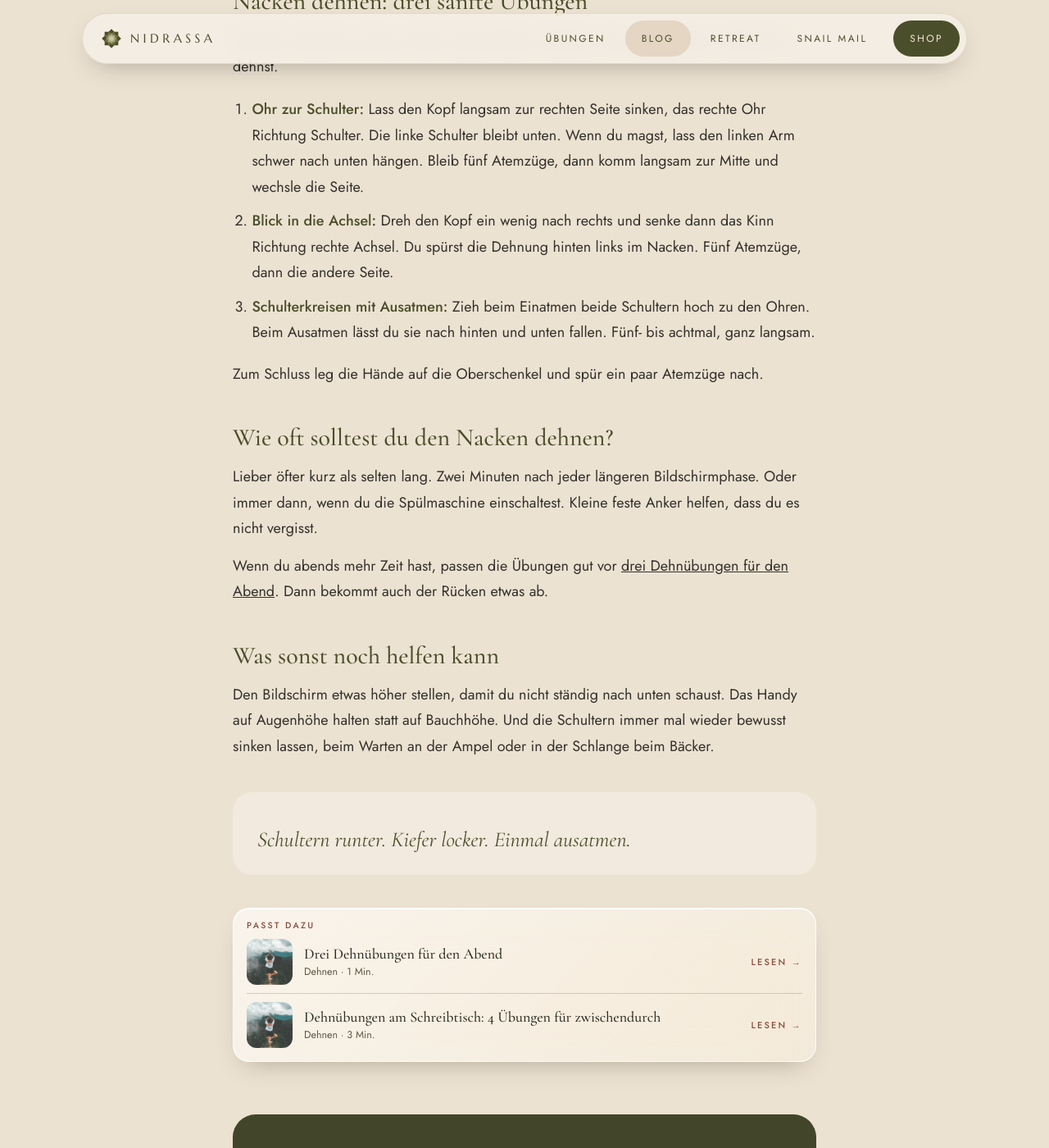
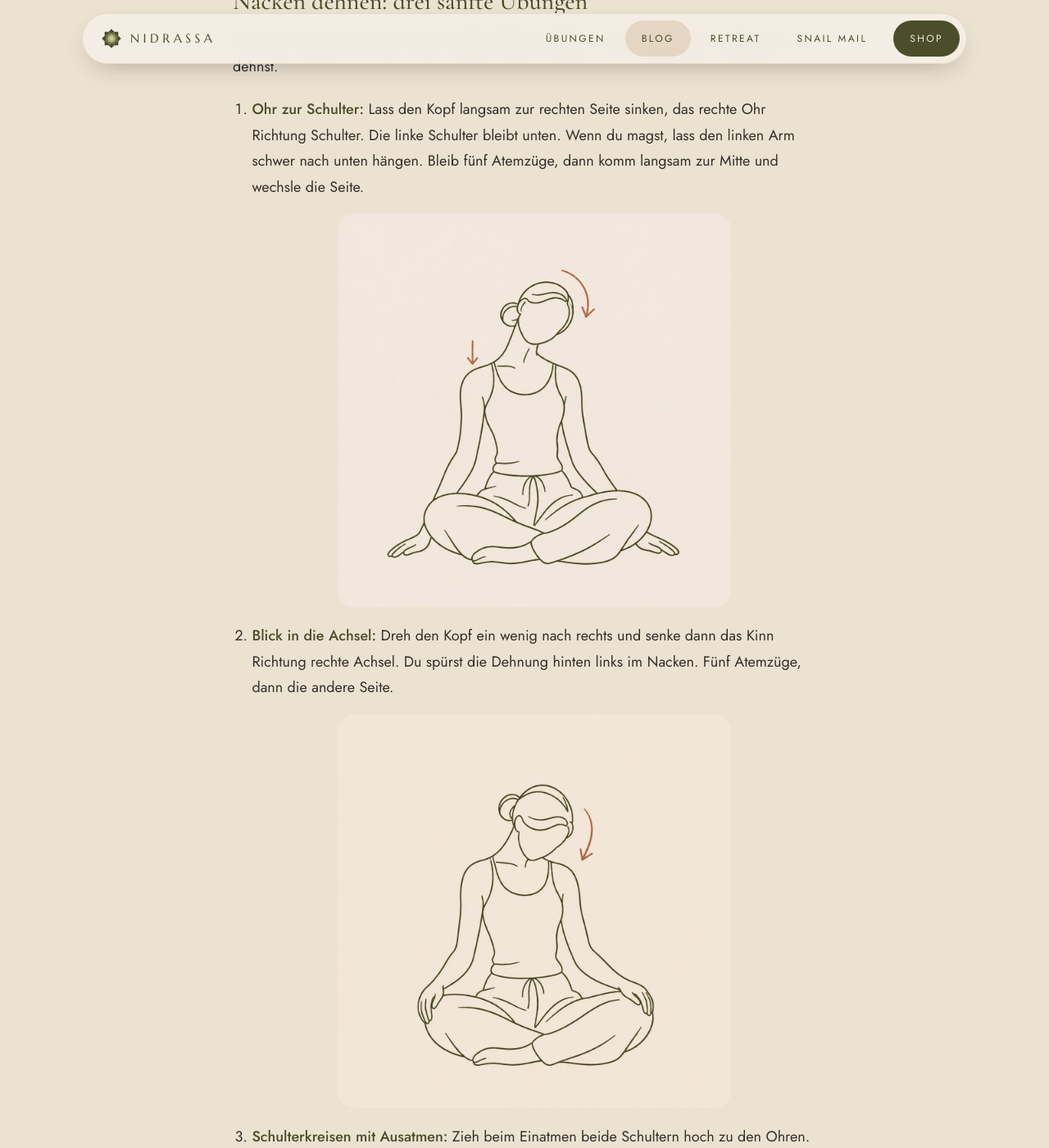
Before and after one commit to Alephantom/nidrassa, a Jekyll site: the page built from _posts/2026-10-16-nacken-verspannt-3-sanfte-dehnuebungen.md, in a window 1280 px wide and 1400 px high, scrolled down 1651 px. Shown: the whole window at 82% size. Built offline with Jekyll 4.4.1, drawn with Linux system fonts in a browser that asks for light colours.

Commit message:
Blog Nacken dehnen: Linienzeichnungen unter den 3 Übungen (#44)

```diff
--- a/_posts/2026-10-16-nacken-verspannt-3-sanfte-dehnuebungen.md
+++ b/_posts/2026-10-16-nacken-verspannt-3-sanfte-dehnuebungen.md
@@ -28,8 +28,11 @@ Viele Haltungen im Alltag ziehen den Kopf nach vorn und die Schultern nach oben.
 Setz dich aufrecht auf einen Stuhl, beide Füße am Boden. Atme ruhig weiter, während du dehnst.
 
 1. **Ohr zur Schulter:** Lass den Kopf langsam zur rechten Seite sinken, das rechte Ohr Richtung Schulter. Die linke Schulter bleibt unten. Wenn du magst, lass den linken Arm schwer nach unten hängen. Bleib fünf Atemzüge, dann komm langsam zur Mitte und wechsle die Seite.
+   <img class="prose-fig" src="/assets/blog/nacken-uebung-1.webp" width="1200" height="1200" loading="lazy" decoding="async" alt="Linienzeichnung: Frau im Schneidersitz neigt das Ohr zur Schulter">
 2. **Blick in die Achsel:** Dreh den Kopf ein wenig nach rechts und senke dann das Kinn Richtung rechte Achsel. Du spürst die Dehnung hinten links im Nacken. Fünf Atemzüge, dann die andere Seite.
+   <img class="prose-fig" src="/assets/blog/nacken-uebung-2.webp" width="1200" height="1200" loading="lazy" decoding="async" alt="Linienzeichnung: Frau im Schneidersitz dreht den Kopf und senkt das Kinn Richtung Achsel">
 3. **Schulterkreisen mit Ausatmen:** Zieh beim Einatmen beide Schultern hoch zu den Ohren. Beim Ausatmen lässt du sie nach hinten und unten fallen. Fünf- bis achtmal, ganz langsam.
+   <img class="prose-fig" src="/assets/blog/nacken-uebung-3.webp" width="1200" height="1200" loading="lazy" decoding="async" alt="Linienzeichnung: Frau im Schneidersitz zieht die Schultern hoch und lässt sie nach hinten unten sinken">
 
 Zum Schluss leg die Hände auf die Oberschenkel und spür ein paar Atemzüge nach.
 
--- a/assets/styles.css
+++ b/assets/styles.css
@@ -658,6 +658,8 @@ body.page-shop { background: var(--beige); }  /* same beige behind the footer as
   font-family: var(--serif); font-style: italic; font-size: 26px; line-height: 1.35; color: var(--olive);
 }
 .prose .note { padding: 14px 18px; border-radius: 16px; background: var(--beige); border: 1px dashed var(--sage); font-size: 16px; }
+.prose .prose-fig { display: block; width: 100%; max-width: 480px; height: auto; margin: 16px auto 10px;
+  border-radius: 20px; background: #F2E7DC; }
 .article-cta { margin-top: 64px; }
 .article-cta > div { padding: 40px 36px; border-radius: 28px; background: var(--olive-deep); color: var(--beige); text-align: center; }
 .article-cta h2 { font-family: var(--display); font-weight: 400; font-size: 30px; }
@@ -1439,7 +1441,7 @@ footer small { display: block; margin-top: 48px; font-size: 13px; color: var(--s
   body.dark-ok .ex summary::after { color: #C9C7A6; }
   body.dark-ok .lib-index a { color: #EFE7DA; border-color: rgba(230, 221, 203, .2); }
   body.dark-ok .lib-index a:hover { background: #3A3C2A; }
-  body.dark-ok .article-photo img, body.dark-ok .post .thumb img, body.dark-ok .lib-photo img { filter: brightness(.88); }
+  body.dark-ok .article-photo img, body.dark-ok .post .thumb img, body.dark-ok .lib-photo img, body.dark-ok .prose .prose-fig { filter: brightness(.88); }
 }
 
 /* ---------- 19. Blog: Glas-Banner (Empfehlung / Aus dem Shop / Passt dazu), 04.11.2026 ----------
```
Also changed, not shown: assets/blog/nacken-uebung-1.webp (added), assets/blog/nacken-uebung-2.webp (added), assets/blog/nacken-uebung-3.webp (added).
